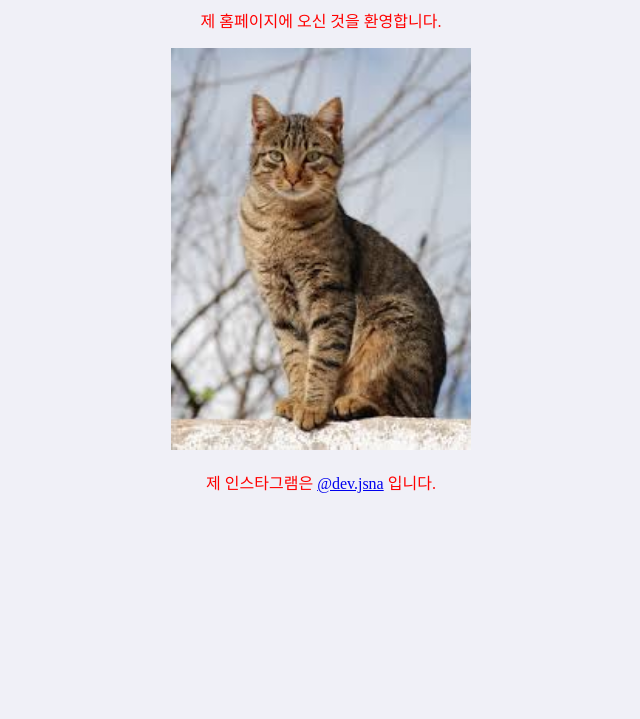
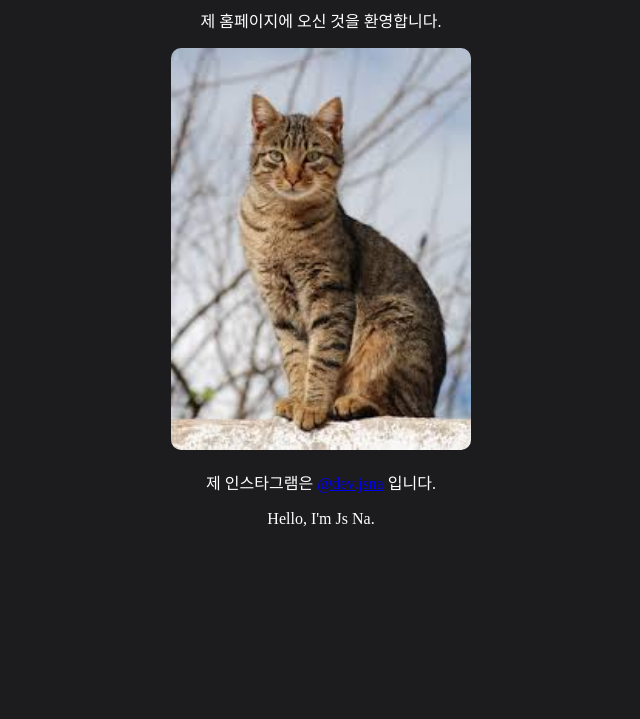
Before and after one commit to hellojsna/firstwebsite, a plain HTML site: page index.html in a window 1280 px wide. Shown: the part 81-800 px from the top of the page, without its empty margins (319-959 px from the left). Drawn offline with Linux system fonts and the light colour scheme.

Commit message:
Title update & image border radius

```diff
--- a/index.html
+++ b/index.html
@@ -3,15 +3,16 @@
 <head>
     <meta charset="UTF-8">
     <meta name="viewport" content="width=device-width, initial-scale=1.0">
-    <title>제목제목제목</title>
+    <title>Website for Boba Drops | Js Na</title>
     <style>
         body {
-            background-color: #f0f0f7;
-            color: red;
+            background-color: #1c1c1e;
+            color: white;
             text-align: center;
         }
         img {
             width: 300px;
+            border-radius: 10px;
         }
     </style>
 </head>
@@ -20,5 +21,6 @@
     <p>제 홈페이지에 오신 것을 환영합니다.</p>
     <img src="cat.jpeg" alt="고양이">
     <p>제 인스타그램은 <a href="https://instagram.com/dev.jsna">@dev.jsna</a> 입니다.</p>
+    <p>Hello, I'm Js Na.</p>
 </body>
 </html>
```
